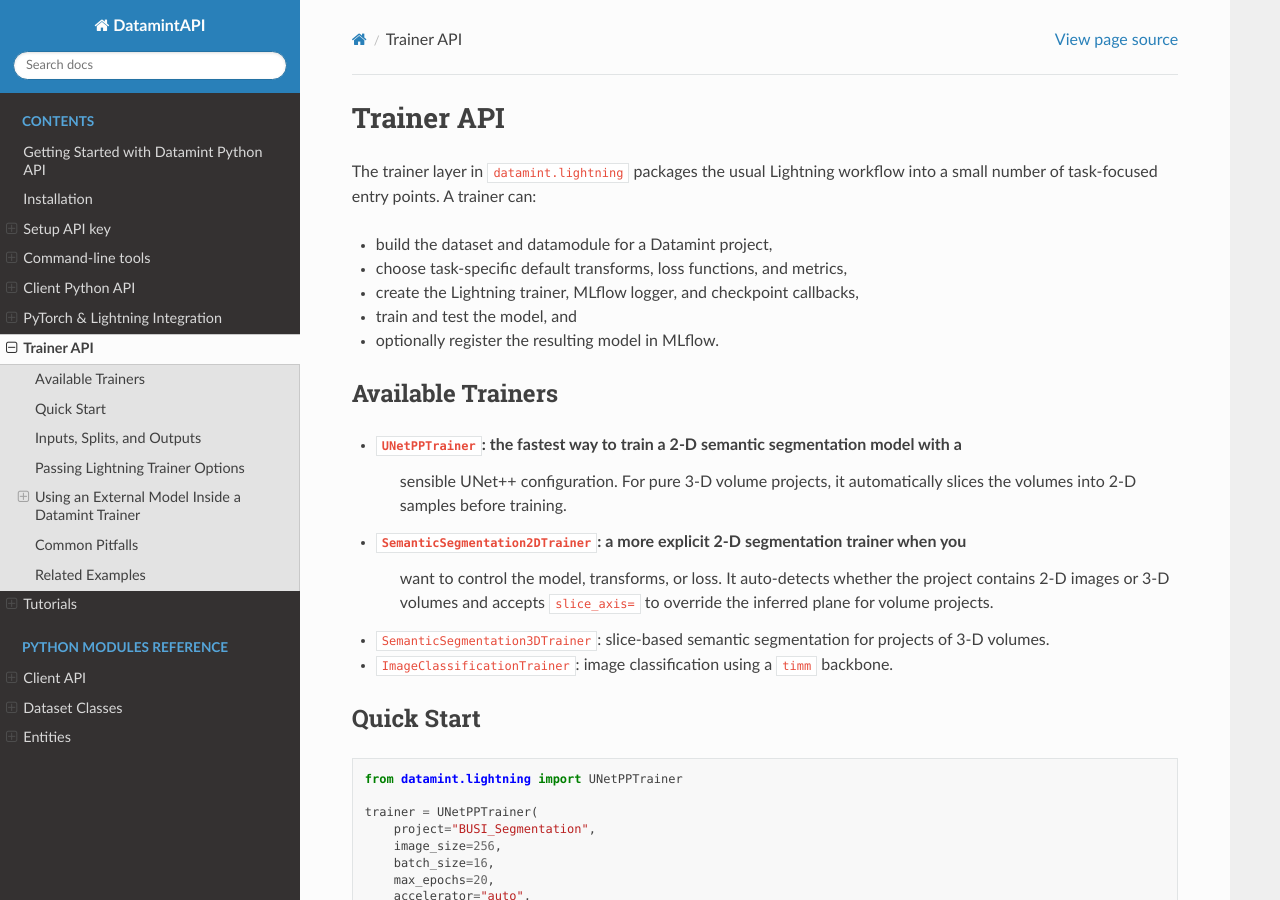
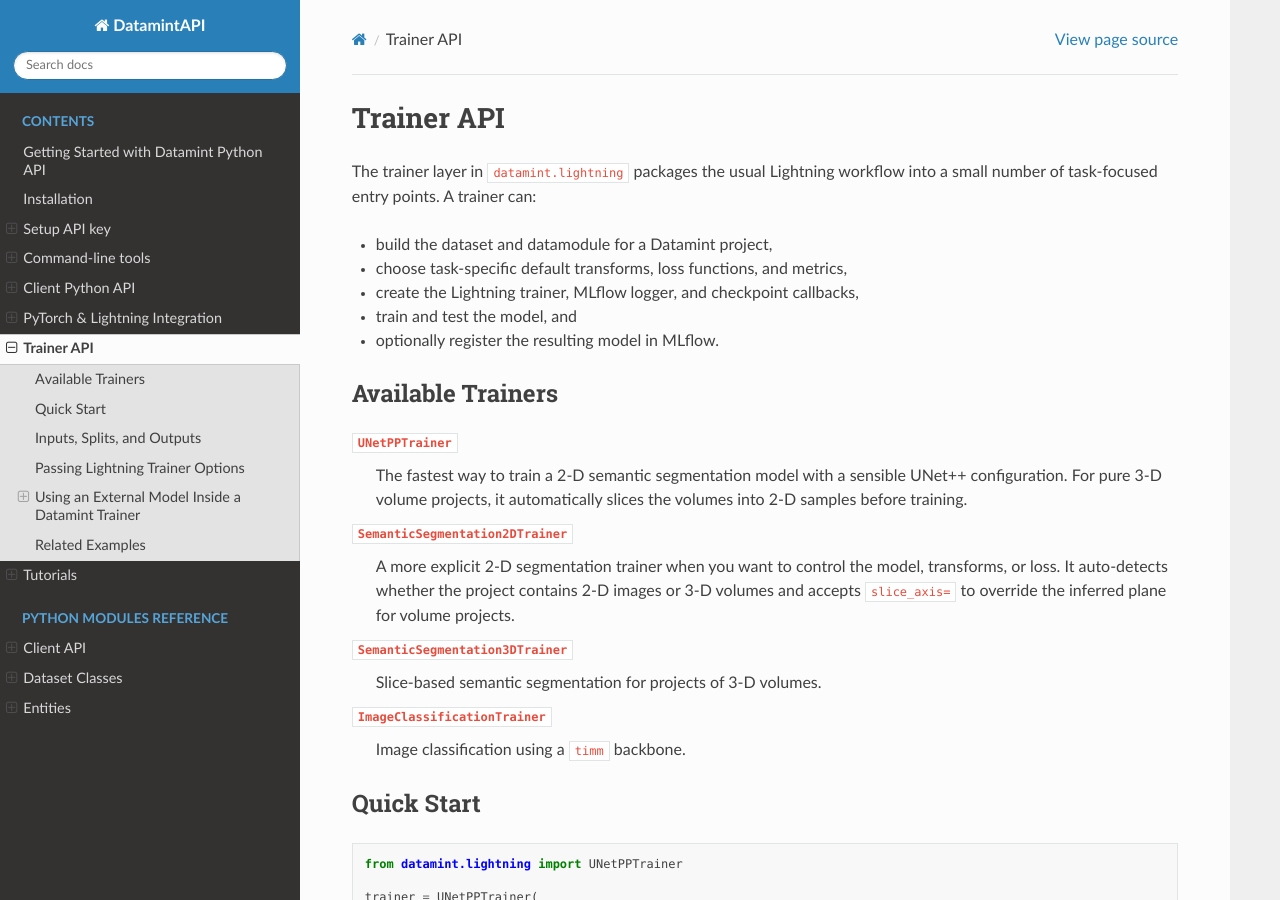
Before and after one commit to SonanceAI/datamint-python-api, a Sphinx documentation site: the page built from docs/source/trainer_api.rst, in a window 1280 px wide and 900 px high. Built offline with Sphinx 7.4.7 and the Read the Docs theme 3.1.0, drawn with Linux system fonts in a browser that asks for light colours; some of the changed text lies outside the part shown.

Commit message:
better doc for trainer

```diff
--- a/docs/source/trainer_api.rst
+++ b/docs/source/trainer_api.rst
@@ -13,19 +13,26 @@ small number of task-focused entry points. A trainer can:
 - train and test the model, and
 - optionally register the resulting model in MLflow.
 
+
 Available Trainers
 ------------------
 
-- ``UNetPPTrainer``: the fastest way to train a 2-D semantic segmentation model with a
-    sensible UNet++ configuration. For pure 3-D volume projects, it automatically slices
-    the volumes into 2-D samples before training.
-- ``SemanticSegmentation2DTrainer``: a more explicit 2-D segmentation trainer when you
-    want to control the model, transforms, or loss. It auto-detects whether the project
-    contains 2-D images or 3-D volumes and accepts ``slice_axis=`` to override the inferred
-    plane for volume projects.
-- ``SemanticSegmentation3DTrainer``: slice-based semantic segmentation for projects of
-  3-D volumes.
-- ``ImageClassificationTrainer``: image classification using a ``timm`` backbone.
+``UNetPPTrainer``
+   The fastest way to train a 2-D semantic segmentation model with a sensible UNet++
+   configuration. For pure 3-D volume projects, it automatically slices the volumes into
+   2-D samples before training.
+
+``SemanticSegmentation2DTrainer``
+   A more explicit 2-D segmentation trainer when you want to control the model,
+   transforms, or loss. It auto-detects whether the project contains 2-D images or 3-D
+   volumes and accepts ``slice_axis=`` to override the inferred plane for volume projects.
+
+``SemanticSegmentation3DTrainer``
+   Slice-based semantic segmentation for projects of 3-D volumes.
+
+``ImageClassificationTrainer``
+   Image classification using a ``timm`` backbone.
+
 
 Quick Start
 -----------
@@ -48,6 +55,7 @@ Quick Start
 The built-in trainer configures the dataset, datamodule, model, MLflow logger,
 checkpointing, and evaluation loop for you. After ``fit()``, the resolved objects are also
 available as ``trainer.dataset``, ``trainer.datamodule``, and ``trainer.model``.
+
 
 Inputs, Splits, and Outputs
 ---------------------------
@@ -98,12 +110,13 @@ Any extra keyword arguments that are not consumed by Datamint are forwarded to
    trainer = UNetPPTrainer(
        project="BUSI_Segmentation",
        max_epochs=12,
-       accelerator="gpu
+       accelerator="gpu",
        devices=1,
        precision="16-mixed",
        log_every_n_steps=10,
        trainer_kwargs={"enable_progress_bar": True},
    )
+
 
 Using an External Model Inside a Datamint Trainer
 -------------------------------------------------
@@ -216,21 +229,22 @@ deployment behaviour is not added automatically. If you want the trained artifac
 like a Datamint model, prefer the ``SegmentationModule`` / ``ClassificationModule`` route,
 or wrap the final model in a ``DatamintModel`` afterwards.
 
-Important Class-vs-Instance Rule
-~~~~~~~~~~~~~~~~~~~~~~~~~~~~~~~~
+.. note::
 
-``model=MyModule`` and ``model=MyModule()`` are different:
+   **Class vs. Instance**
 
-- pass the class when you want the trainer to inject ``loss_fn`` and
-  ``metrics_factories``;
-- pass an instance when the module is already fully configured and owns its entire
-  training logic.
+   ``model=MyModule`` and ``model=MyModule()`` are different:
 
-Common Pitfalls
----------------
+   - Pass the **class** when you want the trainer to inject ``loss_fn`` and
+     ``metrics_factories``.
+   - Pass an **instance** when the module is already fully configured and owns its entire
+     training logic.
 
-- Segmentation batches expose masks in ``batch["segmentations"]`` and include the
-  background channel at index 0.
+.. caution::
+
+   Segmentation batches expose masks in ``batch["segmentations"]`` and include the
+   background channel at index 0.
+
 
 Related Examples
 ----------------
```
Also changed, not shown: other parts of docs/source/trainer_api.rst (+7 -3 lines).
